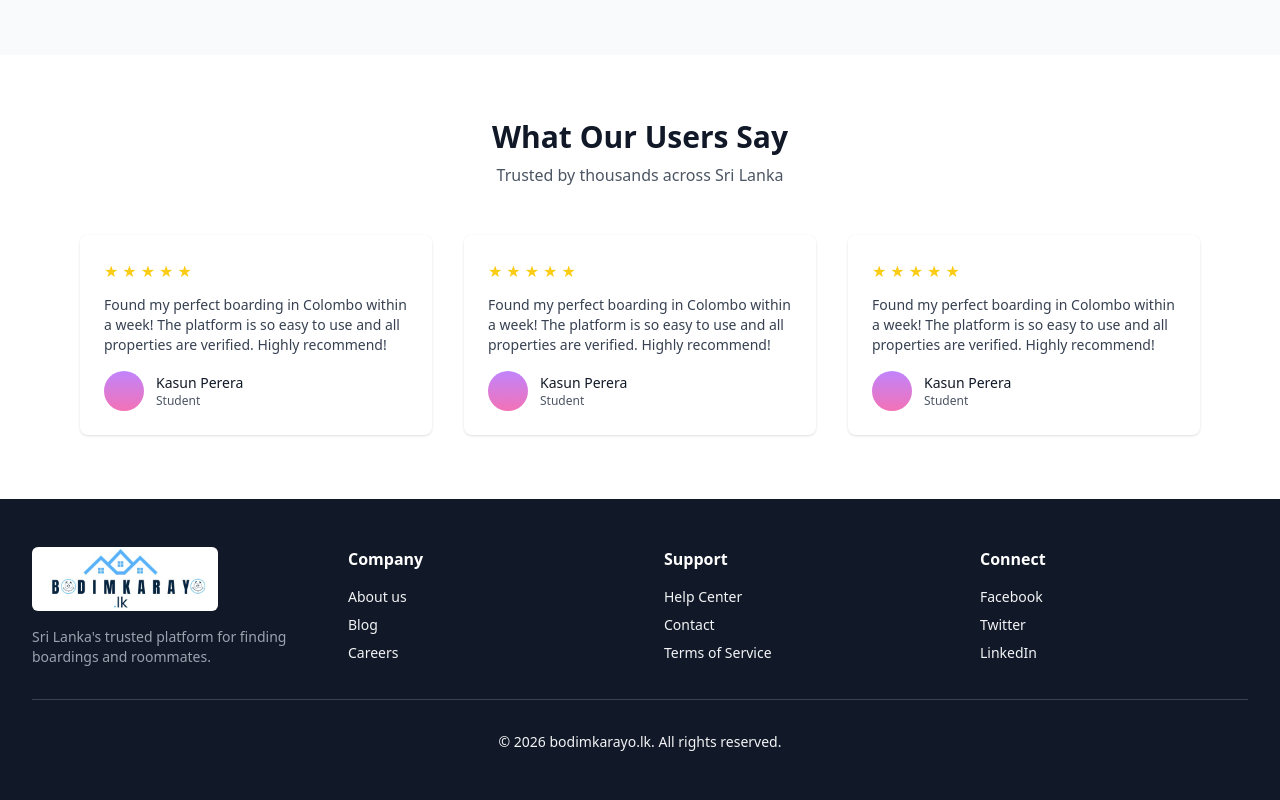
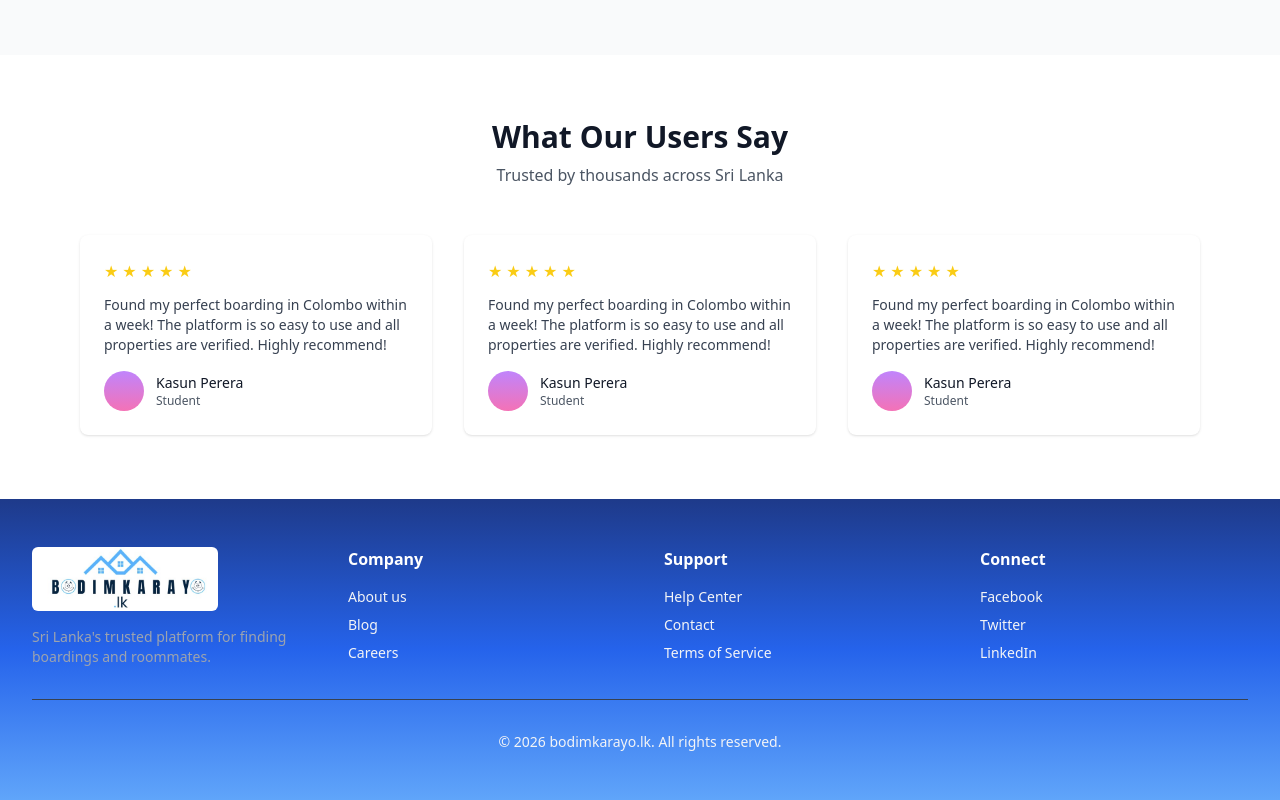
Before and after one commit to Gimhanihangawaththa/Bodimkarayo.lk, a React (Vite) app in the folder frontend/: page / in a window 1280 px wide. Shown: the part 2320-3120 px from the top of the page. Built offline with nearby package versions, Linux system fonts and the light colour scheme.

Commit message:
footer is adjusted

```diff
--- a/frontend/src/components/Footer.jsx
+++ b/frontend/src/components/Footer.jsx
@@ -3,7 +3,7 @@ import logo from '../assets/logo.jpg'
 export default function Footer() {
   const year = new Date().getFullYear();
   return (
-    <footer className="bg-gray-900 text-gray-100">
+    <footer className="bg-gradient-to-r from-blue-900 via-blue-600 to-blue-400 text-gray-100">
       <div className="w-full px-8 py-12">
         <div className="grid grid-cols-4 gap-12 mb-8">
           <div>
```
